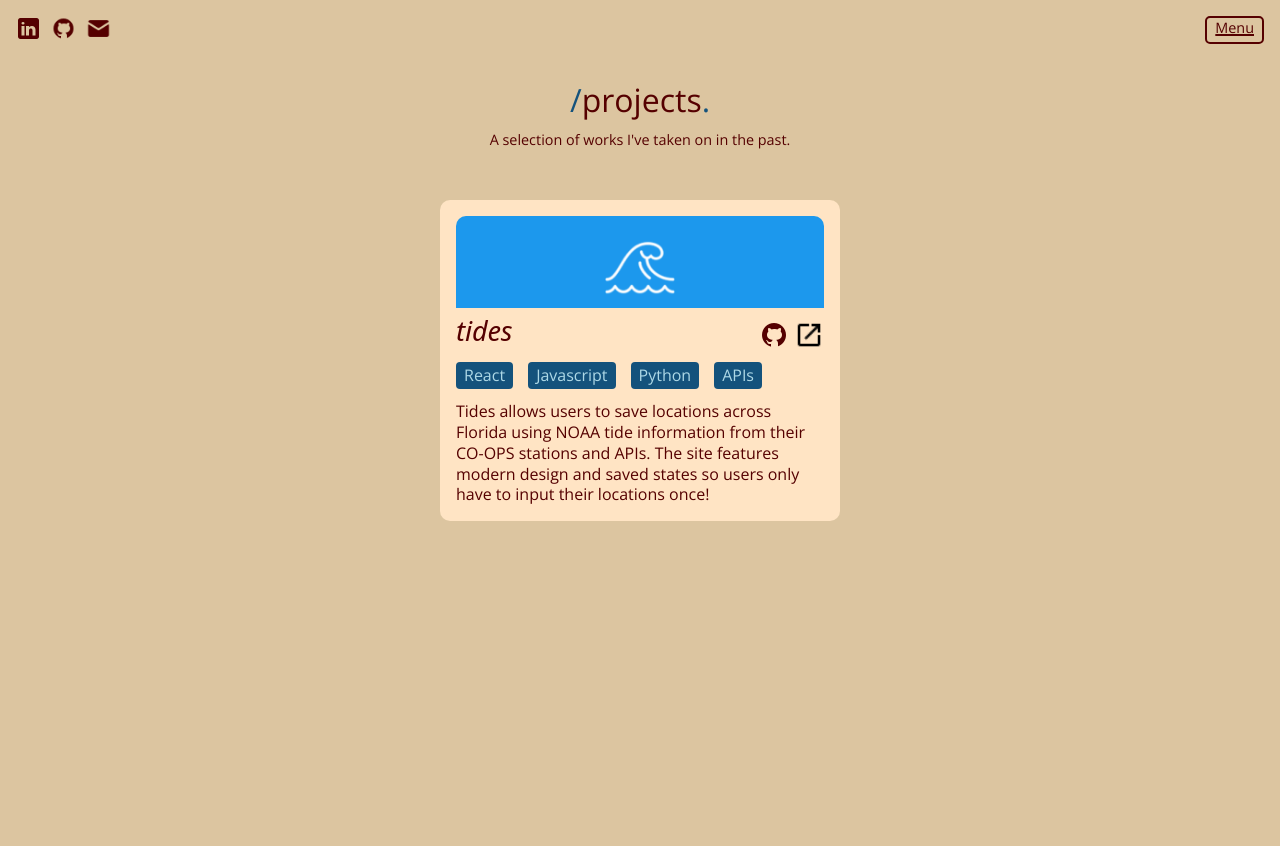
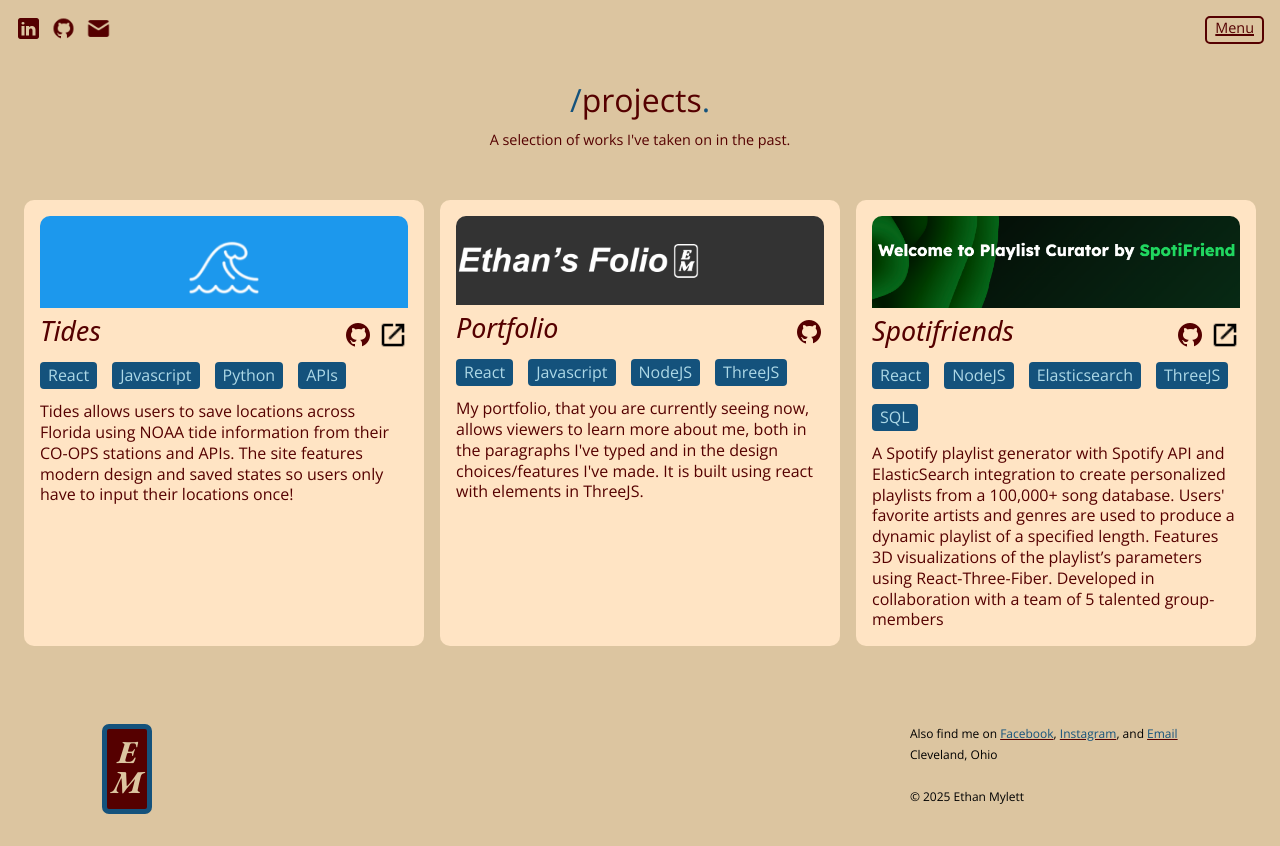
Before and after one commit to ethanm272/portfolio, a React (Vite) app: page /projects in a window 1280 px wide. Before the commit the page ends 800 px from the top, so only its background shows below. Built offline with nearby package versions, Linux system fonts and the light colour scheme; no server answers.

Commit message:
update projects page

```diff
--- /dev/null
+++ b/src/components/Footer/Footer.css
@@ -0,0 +1,22 @@
+.contact-logo {
+  position: absolute;
+  bottom: 7vh;
+  left: 7vw;
+}
+
+.contact-footer {
+  display: flex;
+  flex-flow: row nowrap;
+  justify-content: space-between;
+  padding: 0 8vw;
+  position: absolute;
+  bottom: 0;
+  width: 100%;
+  height: 90px;
+  margin-bottom: 4vh;
+}
+
+.other-contacts {
+  max-width: 300px;
+  font-size: 0.75rem;
+}
--- /dev/null
+++ b/src/components/Footer/Footer.jsx
@@ -0,0 +1,39 @@
+import { Logo } from "../Logo";
+import "./Footer.css";
+
+export const Footer = () => {
+  return (
+    <div className="contact-footer">
+      <Logo />
+      <div className="other-contacts">
+        Also find me on{" "}
+        <a
+          href="http://facebook.com/share/15qq826JvY/?mibextid=wwXIfr"
+          target="_blank"
+          rel="noopener noreferrer"
+          className="contact-link"
+        >
+          Facebook
+        </a>
+        ,{" "}
+        <a
+          href="http://www.instagram.com/ethanm27?igsh=MWs1MzFvczF3NzI0Mg%3D%3D&ut-m_source=qr"
+          target="_blank"
+          rel="noopener noreferrer"
+          className="contact-link"
+        >
+          Instagram
+        </a>
+        , and{" "}
+        <a className="contact-link" href="mailto:ethan.mylett@yahoo.com">
+          Email
+        </a>
+        <br></br>
+        <span className="nowrap">Cleveland, Ohio</span>
+        <br></br>
+        <br></br>
+        <span>&copy; {new Date().getFullYear()} Ethan Mylett</span>
+      </div>
+    </div>
+  );
+};
--- a/src/data/projects.json
+++ b/src/data/projects.json
@@ -1,7 +1,7 @@
 {
   "projects": [
     {
-      "title": "tides",
+      "title": "Tides",
       "hasGitHubLink": true,
       "gitHubLink": "https://github.com/ethanm272/tides",
       "hasSiteLink": true,
@@ -9,6 +9,26 @@
       "technologies": ["React", "Javascript", "Python", "APIs"],
       "projectDescription": "Tides allows users to save locations across Florida using NOAA tide information from their CO-OPS stations and APIs. The site features modern design and saved states so users only have to input their locations once!",
       "projectImage": "/tides-banner.png"
+    },
+    {
+      "title": "Portfolio",
+      "hasGitHubLink": true,
+      "gitHubLink": "https://github.com/ethanm272/portfolio",
+      "hasSiteLink": false,
+      "siteLink": "",
+      "technologies": ["React", "Javascript", "NodeJS", "ThreeJS"],
+      "projectDescription": "My portfolio, that you are currently seeing now, allows viewers to learn more about me, both in the paragraphs I've typed and in the design choices/features I've made. It is built using react with elements in ThreeJS.",
+      "projectImage": "/Lanyard_Image.png"
+    },
+    {
+      "title": "Spotifriends",
+      "hasGitHubLink": true,
+      "gitHubLink": "https://github.com/agetts/PlaylistCuratorCapstone2024",
+      "hasSiteLink": true,
+      "siteLink": "https://spotifriend.vercel.app",
+      "technologies": ["React", "NodeJS", "Elasticsearch", "ThreeJS", "SQL"],
+      "projectDescription": "A Spotify playlist generator with Spotify API and ElasticSearch integration to create personalized playlists from a 100,000+ song database. Users' favorite artists and genres are used to produce a dynamic playlist of a specified length. Features 3D visualizations of the playlist’s parameters using React-Three-Fiber. Developed in collaboration with a team of 5 talented group-members",
+      "projectImage": "/spotifriends-banner.png"
     }
   ]
 }
--- a/src/pages/contact/Contact.css
+++ b/src/pages/contact/Contact.css
@@ -3,7 +3,7 @@
   flex-flow: row wrap;
   align-items: center;
   justify-content: space-between;
-  margin-top: 15vh;
+  margin-top: 20vh;
   padding: 0 2rem;
 }
 
@@ -81,24 +81,3 @@
 label {
   font-size: 0.75rem;
 }
-
-.contact-logo {
-  position: absolute;
-  bottom: 7vh;
-  left: 7vw;
-}
-
-.contact-footer {
-  display: flex;
-  flex-flow: row nowrap;
-  justify-content: space-between;
-  padding: 0 8vw;
-  position: absolute;
-  bottom: 10vh;
-  width: 100%;
-}
-
-.other-contacts {
-  max-width: 300px;
-  font-size: 0.75rem;
-}
--- a/src/pages/contact/Contact.jsx
+++ b/src/pages/contact/Contact.jsx
@@ -1,5 +1,5 @@
 import { Header } from "../../components/Header/Header";
-import { Logo } from "../../components/Logo";
+import { Footer } from "../../components/Footer/Footer";
 import "./Contact.css";
 
 export const Contact = () => {
@@ -78,38 +78,7 @@ export const Contact = () => {
             Submit
           </button>
         </form>
-      </div>
-      <div className="contact-footer">
-        <Logo />
-        <div className="other-contacts">
-          Also find me on{" "}
-          <a
-            href="http://facebook.com/share/15qq826JvY/?mibextid=wwXIfr"
-            target="_blank"
-            rel="noopener noreferrer"
-            className="contact-link"
-          >
-            Facebook
-          </a>
-          ,{" "}
-          <a
-            href="http://www.instagram.com/ethanm27?igsh=MWs1MzFvczF3NzI0Mg%3D%3D&ut-m_source=qr"
-            target="_blank"
-            rel="noopener noreferrer"
-            className="contact-link"
-          >
-            Instagram
-          </a>
-          , and{" "}
-          <a className="contact-link" href="mailto:ethan.mylett@yahoo.com">
-            Email
-          </a>
-          <br></br>
-          <span className="nowrap">Cleveland, Ohio</span>
-          <br></br>
-          <br></br>
-          <span>&copy; {new Date().getFullYear()} Ethan Mylett</span>
-        </div>
+        <Footer />
       </div>
     </>
   );
--- a/src/pages/projects/Projects.css
+++ b/src/pages/projects/Projects.css
@@ -1,10 +1,20 @@
+.page-container {
+  position: relative;
+  height: 100%;
+}
+
 .projects-container {
   display: flex;
   flex-flow: column nowrap;
   align-items: center;
   width: 100%;
   margin-top: 10vh;
+  padding-bottom: 200px;
   gap: 5vh;
+}
+
+.projects-container:last-child {
+  margin-top: 10vh;
 }
 
 .container-header-description {
--- a/src/pages/projects/Projects.jsx
+++ b/src/pages/projects/Projects.jsx
@@ -1,5 +1,6 @@
 import { Header } from "../../components/Header/Header";
 import { ProjectCard } from "../../components/ProjectCard/ProjectCard";
+import { Footer } from "../../components/Footer/Footer";
 import "./Projects.css";
 import data from "../../data/projects.json";
 
@@ -7,6 +8,7 @@ export const Projects = () => {
   return (
     <>
       <Header pages={["home", "about", "contact"]} />
+      <div className="page-container">
         <div className="projects-container">
           <div className="container-header-description">
             <div className="container-header">
@@ -35,6 +37,8 @@ export const Projects = () => {
             })}
           </div>
         </div>
+        <Footer />
+      </div>
     </>
   );
 };
```
Also changed, not shown: public/spotifriends-banner.png (added). Lines whose indentation alone changed are shown as unchanged.
